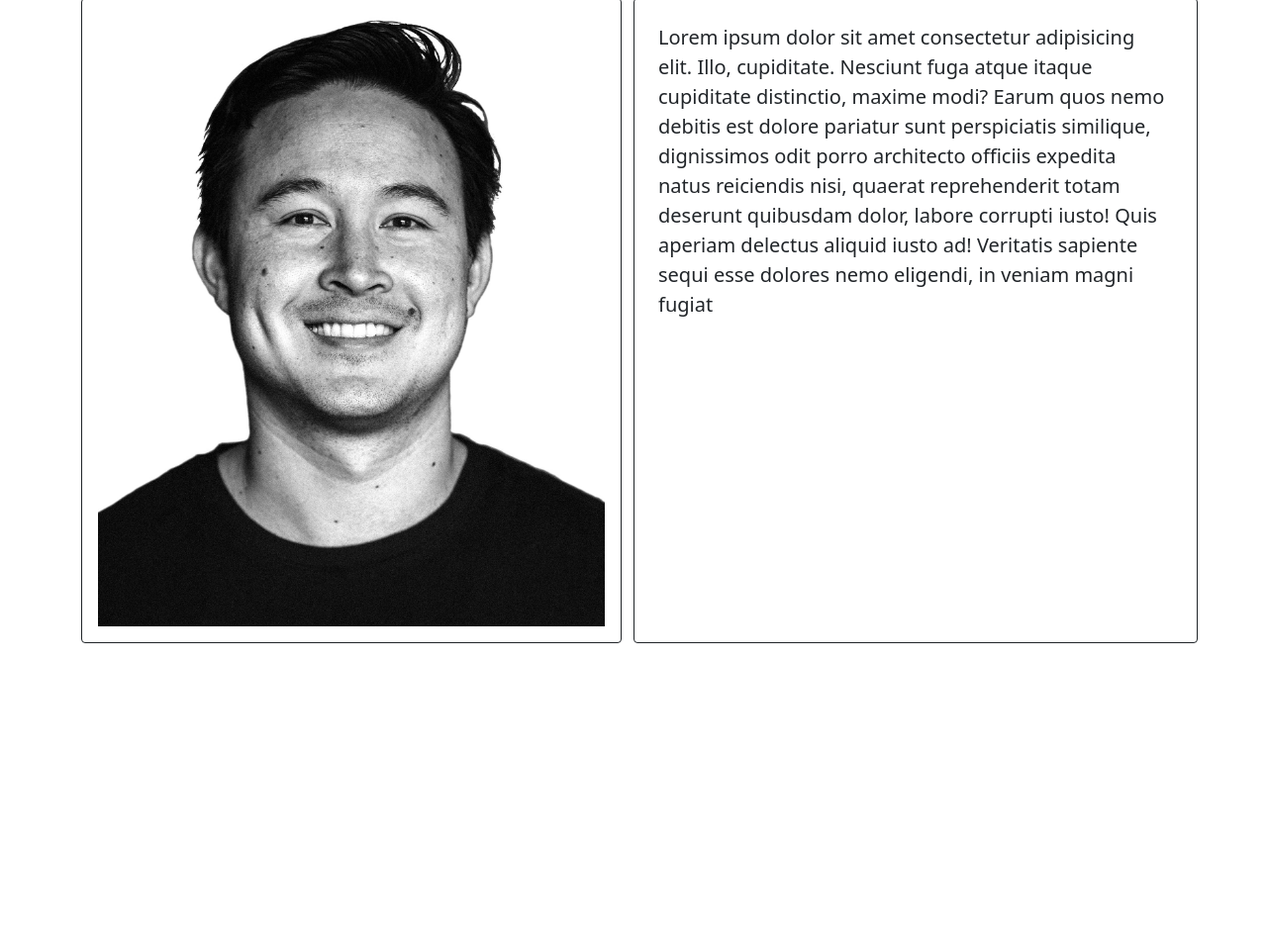
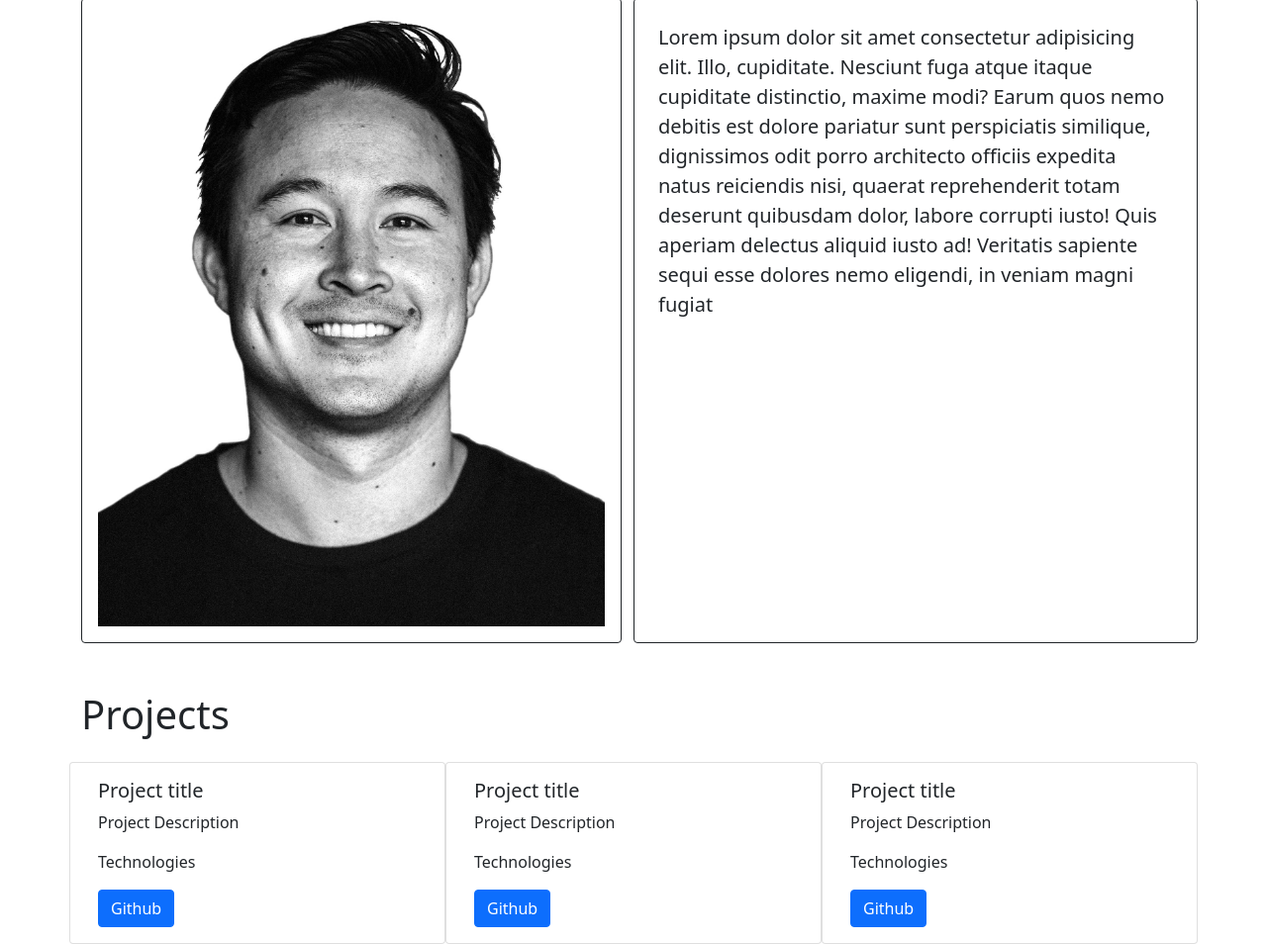
Before and after one commit to jeremy-aubrey/portfolio-website, a plain HTML site: page index.html in a window 1280 px wide. Shown: the part 186-1140 px from the top of the page at 99% size. Before the commit the page ends 836 px from the top, so only its background shows below. Drawn offline with Linux system fonts and the light colour scheme.

Commit message:
added projects section

```diff
--- a/index.html
+++ b/index.html
@@ -10,7 +10,7 @@
 </head>
 
 <body>
-    <header>
+    <header class="sticky-top shadow">
         <nav class="navbar navbar-expand-lg navbar-dark bg-dark">
             <div class="container-fluid">
                 <a class="navbar-brand ms-4" href="#">Jeremy Aubrey</a>
@@ -21,8 +21,8 @@
                 </button>
                 <div class="collapse navbar-collapse justify-content-end p-3" id="navbarNavAltMarkup">
                     <div class="navbar-nav me-4">
-                        <a class="nav-link" href="#about-section">About</a>
-                        <a class="nav-link" href="#">Projects</a>
+                        <a class="nav-link" href="#">About</a>
+                        <a class="nav-link" href="#projects-section">Projects</a>
                         <a class="nav-link" href="#">Tools</a>
                     </div>
                 </div>
@@ -30,7 +30,7 @@
         </nav>
     </header>
     <main>
-        <section class="container" id="about-section">
+        <section class="container mb-5" id="about-section">
             <h1 class="display3 my-4">About me</h1>
             <div class="row justify-content-md-center">
                 <div class="col-lg-6">
@@ -50,6 +50,37 @@
                 </div>
             </div>
         </section>
+        <section class="container" id="projects-section">
+            <h1 class="display3 my-4">Projects</h1>
+            <div class="row justify-content-md-center">
+                <div class="card col-lg-4 rounded">
+                    <div class="card-body">
+                        <h5 class="card-title">Project title</h5>
+                        <p class="card-text">Project Description</p>
+                        <p class="card-text">Technologies</p>
+                        <a href="#" target="_blank" class="btn btn-primary">Github</a>
+                    </div>
+                </div>
+
+                <div class="card col-lg-4 rounded">
+                    <div class="card-body">
+                        <h5 class="card-title">Project title</h5>
+                        <p class="card-text">Project Description</p>
+                        <p class="card-text">Technologies</p>
+                        <a href="#" target="_blank" class="btn btn-primary">Github</a>
+                    </div>
+                </div>
+
+                <div class="card col-lg-4 rounded">
+                    <div class="card-body">
+                        <h5 class="card-title">Project title</h5>
+                        <p class="card-text">Project Description</p>
+                        <p class="card-text">Technologies</p>
+                        <a href="#" target="_blank" class="btn btn-primary">Github</a>
+                    </div>
+                </div>
+            </div>
+        </section>
     </main>
     <script src="assets/js/bootstrap.bundle.min.js"></script>
 </body>
```
